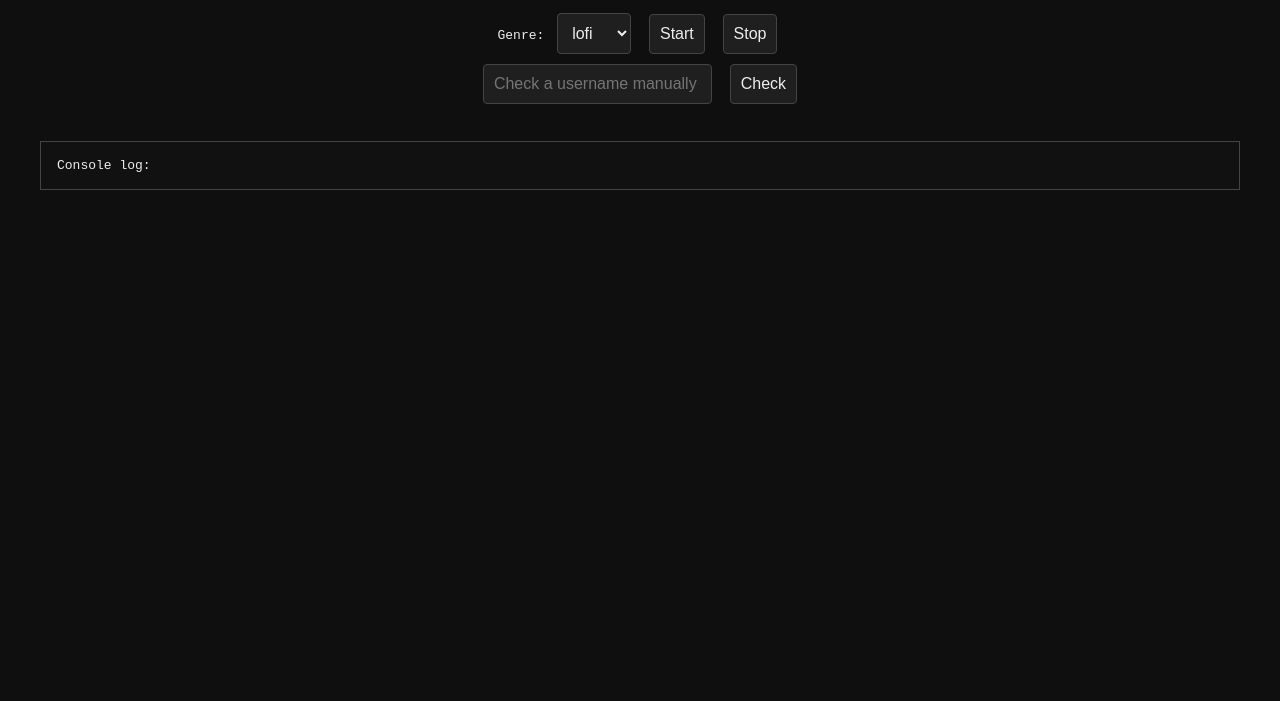
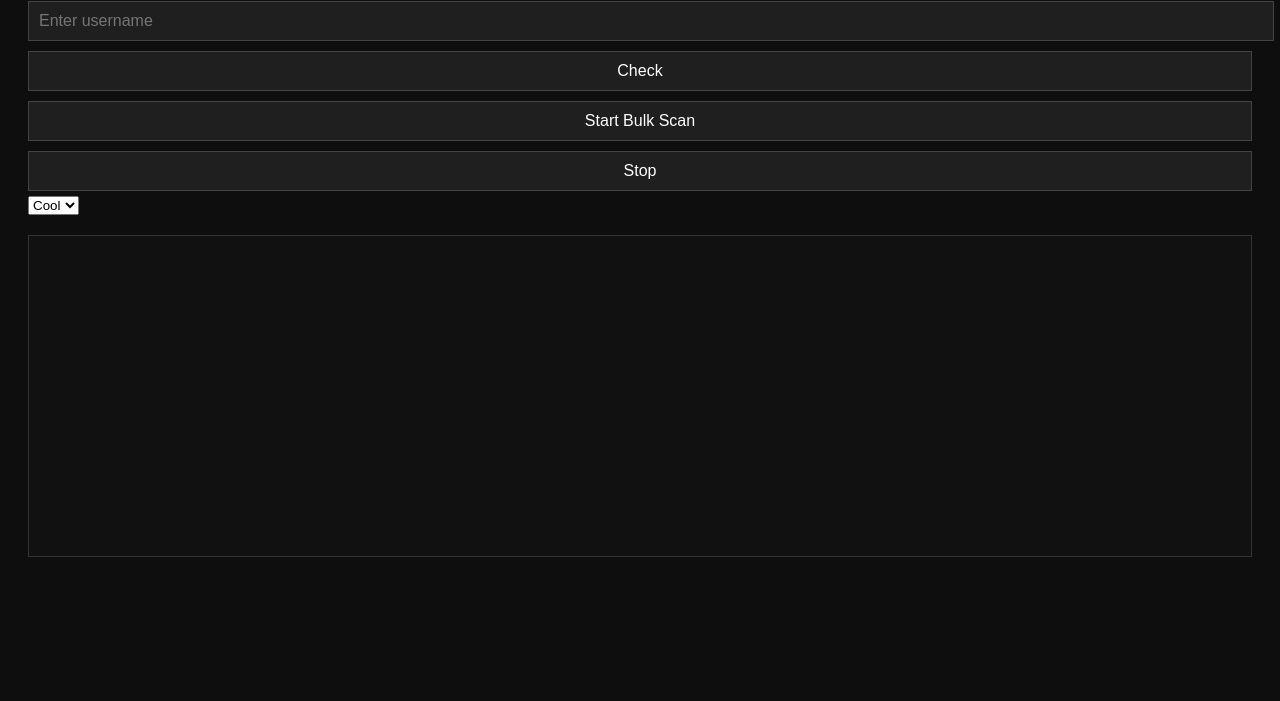
Before and after one commit to trxpvoidz/Guns.lol-Name-Checker, a website: page index.html in a window 1280 px wide. Shown: the part 99-800 px from the top of the page. Drawn offline with Linux system fonts and the light colour scheme.

Commit message:
Update index.html

```diff
--- a/index.html
+++ b/index.html
@@ -2,133 +2,109 @@
 <html lang="en">
 <head>
   <meta charset="UTF-8" />
-  <title>guns.lol Username Checker</title>
-  <meta name="viewport" content="width=device-width, initial-scale=1" />
+  <meta name="viewport" content="width=device-width, initial-scale=1.0"/>
+  <title>Guns.lol Username Checker</title>
   <style>
     body {
-      background: #0f0f0f;
-      color: #eee;
+      background: #0e0e0e;
+      color: #fff;
       font-family: monospace;
-      text-align: center;
-      padding: 2rem;
+      padding: 20px;
     }
-    button, input, select {
+    input, button {
+      background: #1f1f1f;
+      border: 1px solid #444;
+      color: #fff;
       padding: 10px;
-      margin: 5px;
-      font-size: 16px;
-      background: #1f1f1f;
-      color: #eee;
-      border: 1px solid #444;
-      border-radius: 4px;
+      font-size: 1em;
+      margin: 5px 0;
+      width: 100%;
     }
     #log {
-      margin-top: 2rem;
-      text-align: left;
       background: #111;
-      padding: 1rem;
-      border: 1px solid #444;
-      max-height: 300px;
-      overflow-y: auto;
-      white-space: pre-wrap;
+      border: 1px solid #333;
+      height: 300px;
+      overflow-y: scroll;
+      padding: 10px;
+      margin-top: 20px;
     }
   </style>
 </head>
 <body>
-  <h1>🔫 guns.lol Username Checker</h1>
-
-  <div>
-    <label for="genre">Genre:</label>
-    <select id="genre">
-      <option value="lofi">lofi</option>
-      <option value="dark">dark</option>
-      <option value="rare">rare</option>
-      <option value="cool">cool</option>
-    </select>
-    <button onclick="startScan()">Start</button>
-    <button onclick="stopScan()">Stop</button>
-  </div>
-
-  <div>
-    <input id="manual" type="text" placeholder="Check a username manually" />
-    <button onclick="manualCheck()">Check</button>
-  </div>
-
-  <div id="log">Console log:</div>
+  <h1>🔫 Guns.lol Username Checker</h1>
+  <input type="text" id="username" placeholder="Enter username">
+  <button onclick="checkUsername()">Check</button>
+  <button onclick="startScanning()">Start Bulk Scan</button>
+  <button onclick="stopScanning()">Stop</button>
+  <select id="genre">
+    <option value="cool">Cool</option>
+    <option value="dark">Dark</option>
+    <option value="rare">Rare</option>
+    <option value="lofi">Lofi</option>
+  </select>
+  <div id="log"></div>
 
   <script>
-    let scanning = false;
-    const logEl = document.getElementById('log');
+    const log = (msg) => {
+      const el = document.getElementById("log");
+      el.innerHTML += msg + "<br>";
+      el.scrollTop = el.scrollHeight;
+    };
 
-    function log(msg) {
-      const line = document.createElement('div');
-      line.textContent = msg;
-      logEl.appendChild(line);
-      logEl.scrollTop = logEl.scrollHeight;
-    }
+    let stopFlag = false;
 
-    async function checkUsername(name) {
+    async function checkUsername() {
+      const name = document.getElementById("username").value.trim();
+      if (!name) return log("⚠️ Please enter a username.");
+      log("🔍 Checking: " + name);
+
       try {
         const res = await fetch('/api/check?name=' + encodeURIComponent(name));
-        if (!res.ok) {
-          const err = await res.json();
-          log(`❌ Error checking ${name}: ${err.error || 'Unknown error'}`);
-          return false;
-        }
         const data = await res.json();
-        if (data.available) {
-          log(`✅ ${name} is available!`);
-          window.open(`https://guns.lol/${name}`, '_blank');
-          return true;
+
+        if (data.available === true) {
+          log("✅ Available: " + name);
+        } else if (data.available === false) {
+          log("❌ Taken: " + name);
         } else {
-          log(`❌ ${name} is taken.`);
-          return false;
+          log("❗ Error: " + (data.error || "Unknown"));
         }
       } catch (err) {
-        log(`❗ Network error checking ${name}: ${err.message}`);
-        return false;
+        log("❗ Error checking " + name + ": " + err.message);
       }
     }
 
-    async function manualCheck() {
-      const name = document.getElementById('manual').value.trim();
-      if (name) await checkUsername(name);
+    function generateName(genre) {
+      const cool = ["qx2q", "vpx1", "lxn0", "pynq"];
+      const dark = ["grim", "void", "shade", "cursed"];
+      const rare = ["a3", "xyzz", "prx7", "0nn"];
+      const lofi = ["zen", "aesthetic", "vibe", "dream"];
+
+      const pick = (arr) => arr[Math.floor(Math.random() * arr.length)];
+
+      switch (genre) {
+        case "cool": return pick(cool);
+        case "dark": return pick(dark);
+        case "rare": return pick(rare);
+        case "lofi": return pick(lofi);
+        default: return "user" + Math.floor(Math.random() * 9999);
+      }
     }
 
-    function generateNames(type, count) {
-      const sets = {
-        lofi: ["lofi", "zen", "mid", "fade", "cloud"],
-        dark: ["void", "grim", "cold", "ghost", "dark"],
-        rare: ["q", "x", "z", "v", "0", "1", "9"],
-        cool: ["cool", "vibe", "nova", "snx", "fire"]
-      };
-      const chars = 'abcdefghijklmnopqrstuvwxyz0123456789';
-      const names = new Set();
-      while (names.size < count) {
-        const base = sets[type][Math.floor(Math.random() * sets[type].length)];
-        const suffix = [...Array(2)].map(() => chars[Math.floor(Math.random() * chars.length)]).join('');
-        names.add((base + suffix).toLowerCase());
+    async function startScanning() {
+      stopFlag = false;
+      while (!stopFlag) {
+        const genre = document.getElementById("genre").value;
+        const name = generateName(genre);
+        document.getElementById("username").value = name;
+        await checkUsername();
+        await new Promise(resolve => setTimeout(resolve, 3000)); // 3s delay to avoid rate limit
       }
-      return [...names];
     }
 
-    async function startScan() {
-      scanning = true;
-      const genre = document.getElementById('genre').value;
-      log(`▶️ Starting scan with genre "${genre}"...`);
-      const names = generateNames(genre, 30);
-      for (const name of names) {
-        if (!scanning) break;
-        await checkUsername(name);
-        await new Promise(r => setTimeout(r, 5000));
-      }
-      if (scanning) log("🔁 Scan finished.");
-      else log("⛔ Scan stopped by user.");
-      scanning = false;
-    }
-
-    function stopScan() {
-      scanning = false;
-      log("⛔ Stopping scan...");
+    function stopScanning() {
+      stopFlag = true;
+      log("⛔ Scanning stopped.");
     }
   </script>
 </body>
```
